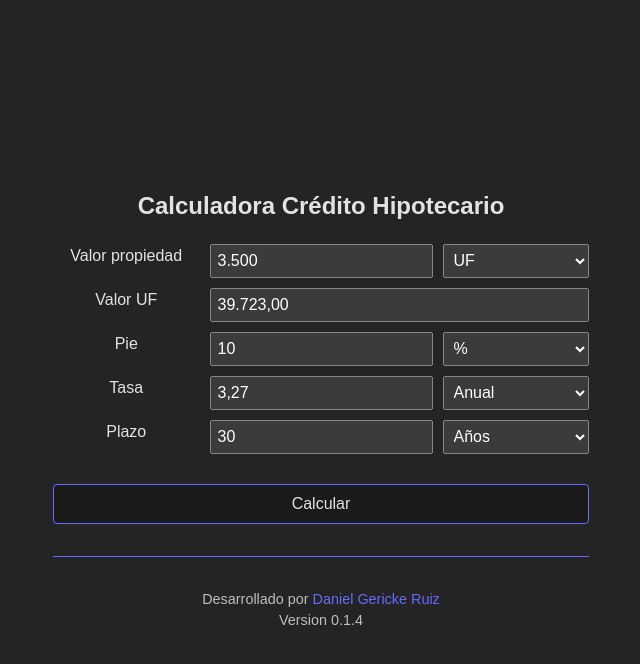
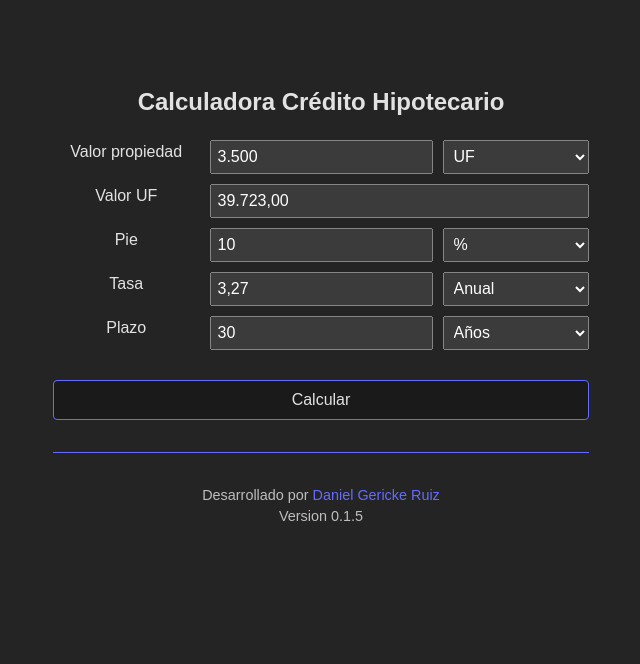
Before and after one commit to dgerickeruiz/CalculadoraCreditoHipotecario, a React (Vite) app: page / in a window 1280 px wide. Shown: the top 664 px of the page, without its empty margins (319-959 px from the left). Built offline with nearby package versions, Linux system fonts and the light colour scheme.

Commit message:
version 0.1.5 fix vista movil

```diff
--- a/src/components/MortgageCalculator.css
+++ b/src/components/MortgageCalculator.css
@@ -1,10 +1,12 @@
 .container {
   max-width: 600px;
-  margin: auto;
+  margin: 0 auto;
   padding: 2rem;
   font-family: Arial, sans-serif;
   width: 100%;
   box-sizing: border-box;
+  display: flex;
+  flex-direction: column;
 }
 
 .grid {
@@ -68,7 +70,7 @@ button:hover {
 @media (max-width: 768px) {
   .container {
     padding: 1rem;
-    max-width: 100%;
+    margin: 0 auto;
   }
 
   .grid {
@@ -78,6 +80,7 @@ button:hover {
   input, select {
     padding: 8px;
     font-size: 16px; /* Prevent zoom on iOS */
+    width: 100%;
   }
 
   label {
@@ -93,6 +96,7 @@ button:hover {
 @media (max-width: 480px) {
   .container {
     padding: 0.75rem;
+    max-width: 100%;
   }
 
   .grid {
@@ -102,6 +106,7 @@ button:hover {
   input, select {
     padding: 6px;
     font-size: 14px;
+    width: 100%;
   }
 
   label {
@@ -111,6 +116,7 @@ button:hover {
 
   h2 {
     font-size: 1.3em;
+    margin: 0.75rem 0;
   }
 
   button {
--- a/src/components/MortgageCalculator.tsx
+++ b/src/components/MortgageCalculator.tsx
@@ -218,7 +218,7 @@ export default function MortgageCalculator() {
             Daniel Gericke Ruiz
           </a>
         </p>
-        <p> Version 0.1.4</p>
+        <p> Version 0.1.5</p>
       </footer>
     </div>
   );
--- a/src/style.css
+++ b/src/style.css
@@ -13,6 +13,14 @@
   -moz-osx-font-smoothing: grayscale;
 }
 
+html {
+  width: 100%;
+  height: 100%;
+  margin: 0;
+  padding: 0;
+  overflow-x: hidden;
+}
+
 a {
   font-weight: 500;
   color: #646cff;
@@ -24,12 +32,15 @@ a:hover {
 
 body {
   margin: 0;
-  display: flex;
-  place-items: center;
+  padding: 0;
   min-width: 320px;
   min-height: 100vh;
+  width: 100%;
   background-color: #242424;
   color: rgba(255, 255, 255, 0.87);
+  display: flex;
+  justify-content: center;
+  align-items: flex-start;
 }
 
 h1 {
@@ -39,11 +50,12 @@ h1 {
 
 #app {
   max-width: 1280px;
+  width: 100%;
   margin: 0 auto;
   padding: 2rem;
   text-align: center;
-  width: 100%;
   background-color: #242424;
+  box-sizing: border-box;
 }
 
 .logo {
```
